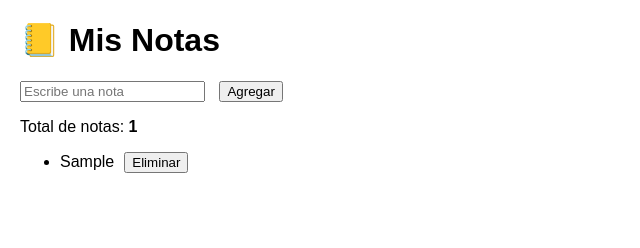
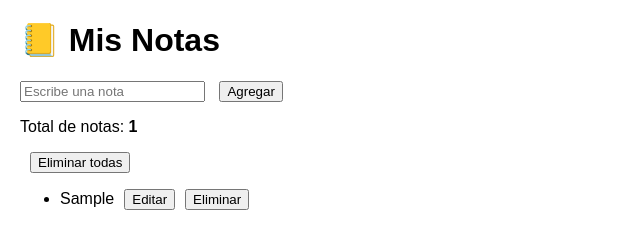
Before and after one commit to otpvayne/mes-2-semana-2, a plain HTML site: page dia-30/index.html in a window 1280 px wide. Both pictures are taken after typing "Sample" into the empty fields and a click on the button "Agregar". Shown: the whole page, without its empty margins (0-640 px from the left). Drawn offline with Linux system fonts and the light colour scheme.

Commit message:
save localstorage

```diff
--- a/dia-30/index.html
+++ b/dia-30/index.html
@@ -20,6 +20,7 @@
   </form>
 
   <p>Total de notas: <span id="counter">0</span></p>
+  <button id="clearAll">Eliminar todas</button>
 
   <ul id="notesList"></ul>
 
--- a/dia-30/script.js
+++ b/dia-30/script.js
@@ -3,13 +3,61 @@ const form = document.getElementById("noteForm");
 const input = document.getElementById("noteInput");
 const notesList = document.getElementById("notesList");
 const counter = document.getElementById("counter");
+const clearAllBtn = document.getElementById("clearAll");
 
-// Actualizar contador
+// --- LocalStorage Helpers ---
+function saveNotes() {
+  const notes = [];
+  for (let li of notesList.children) {
+    notes.push(li.firstChild.textContent); // solo texto, no botones
+  }
+  localStorage.setItem("notes", JSON.stringify(notes));
+}
+
+function loadNotes() {
+  const storedNotes = JSON.parse(localStorage.getItem("notes")) || [];
+  storedNotes.forEach(note => addNoteToList(note));
+  updateCounter();
+}
+
+// --- Contador dinámico ---
 function updateCounter() {
   counter.textContent = notesList.children.length;
 }
 
-// Evento para agregar notas
+// --- Crear un item de nota ---
+function addNoteToList(noteText) {
+  const li = document.createElement("li");
+  li.textContent = noteText;
+
+  // Botón editar
+  const editBtn = document.createElement("button");
+  editBtn.textContent = "Editar";
+  editBtn.addEventListener("click", function() {
+    const newText = prompt("Edita tu nota:", li.firstChild.textContent);
+    if (newText && newText.trim() !== "") {
+      li.firstChild.textContent = newText.trim();
+      saveNotes();
+    }
+  });
+
+  // Botón eliminar
+  const deleteBtn = document.createElement("button");
+  deleteBtn.textContent = "Eliminar";
+  deleteBtn.addEventListener("click", function() {
+    li.remove();
+    updateCounter();
+    saveNotes();
+  });
+
+  li.appendChild(editBtn);
+  li.appendChild(deleteBtn);
+  notesList.appendChild(li);
+  updateCounter();
+  saveNotes();
+}
+
+// --- Evento submit ---
 form.addEventListener("submit", function(event) {
   event.preventDefault();
   const noteText = input.value.trim();
@@ -19,22 +67,16 @@ form.addEventListener("submit", function(event) {
     return;
   }
 
-  // Crear elemento li
-  const li = document.createElement("li");
-  li.textContent = noteText;
+  addNoteToList(noteText);
+  input.value = "";
+});
 
-  // Botón eliminar
-  const deleteBtn = document.createElement("button");
-  deleteBtn.textContent = "Eliminar";
-  deleteBtn.addEventListener("click", function() {
-    li.remove();
-    updateCounter();
-  });
+// --- Eliminar todas las notas ---
+clearAllBtn.addEventListener("click", function() {
+  notesList.innerHTML = "";
+  updateCounter();
+  localStorage.removeItem("notes");
+});
 
-  li.appendChild(deleteBtn);
-  notesList.appendChild(li);
-
-  // Limpiar input y actualizar contador
-  input.value = "";
-  updateCounter();
-});
+// --- Cargar notas al iniciar ---
+loadNotes();
```
